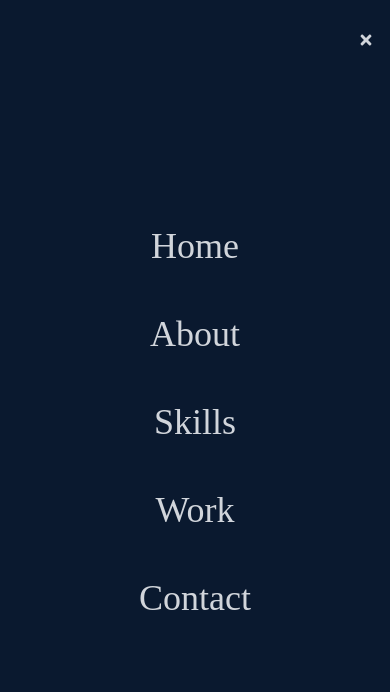
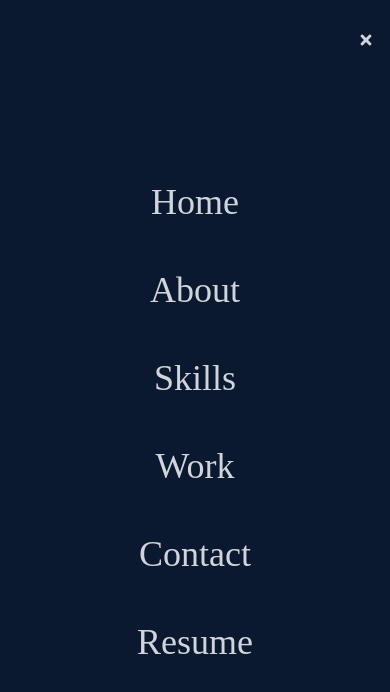
Before and after one commit to br1anlee/portfolio, a React (Create React App) app: page / in a window 390 px wide. Both pictures are taken after a click on the element 366 px from the left and 40 px from the top of the page. Shown: the top 692 px of the page. Built offline with nearby package versions, Linux system fonts and the light colour scheme.

Commit message:
resume download is responsive

```diff
--- a/src/components/Navbar.jsx
+++ b/src/components/Navbar.jsx
@@ -67,6 +67,9 @@ export default function Navbar() {
         <li className='py-6 text-4xl'><Link onClick={handleClick} to="contact" smooth={true} duration={500}>
               Contact
             </Link></li>
+        <li className='py-6 text-4xl'>
+            <a href="Brian-Lee-Resume.pdf" target="_blank">Resume</a>
+        </li>
       </ul>
     </div>
   );
```
